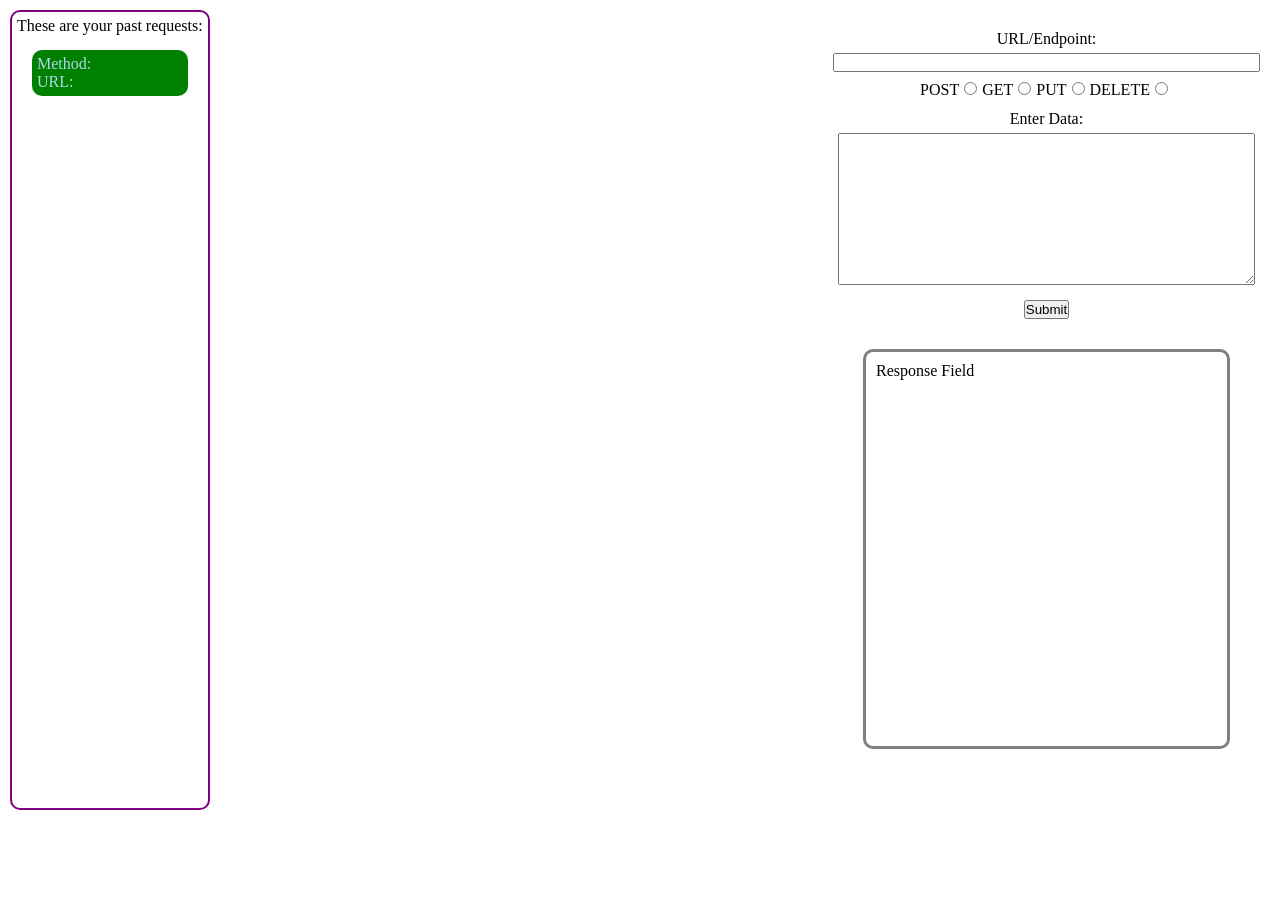
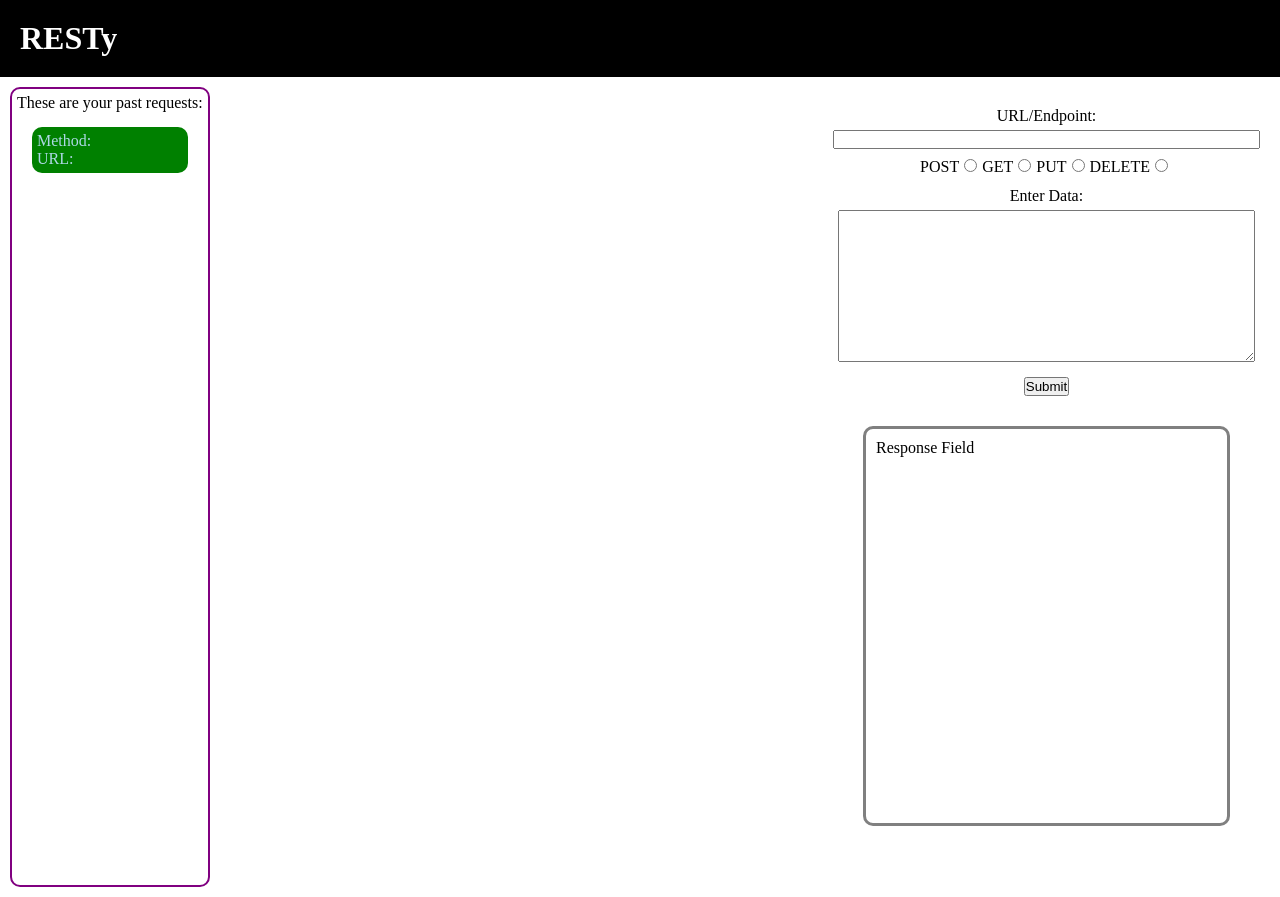
Before and after one commit to franco-ortega/lab-react-ct03-resty, a React app: page / in a window 1280 px wide. Before the commit the page ends 820 px from the top, so only its background shows below. Built offline with nearby package versions, Linux system fonts and the light colour scheme.

Commit message:
update styling in App

```diff
--- a/src/components/app/App.css
+++ b/src/components/app/App.css
@@ -2,6 +2,12 @@
     box-sizing: border-box;
     margin: 0;
     padding: 0;
+}
+
+h1 {
+    background-color: black;
+    color: white;
+    padding: 20px;
 }
 
 .App {
--- a/src/components/app/App.jsx
+++ b/src/components/app/App.jsx
@@ -7,6 +7,8 @@ import styles from './App.css';
 export default class App extends Component {
   render() {
     return (
+      <>
+        <h1>RESTy</h1>
         <div className={styles.App}>
           <div>
             <PastRequestList />
@@ -16,6 +18,7 @@ export default class App extends Component {
             <Response />
           </div>
         </div>
+      </>
     );
   }
 }
```
Lines whose indentation alone changed are shown as unchanged.
